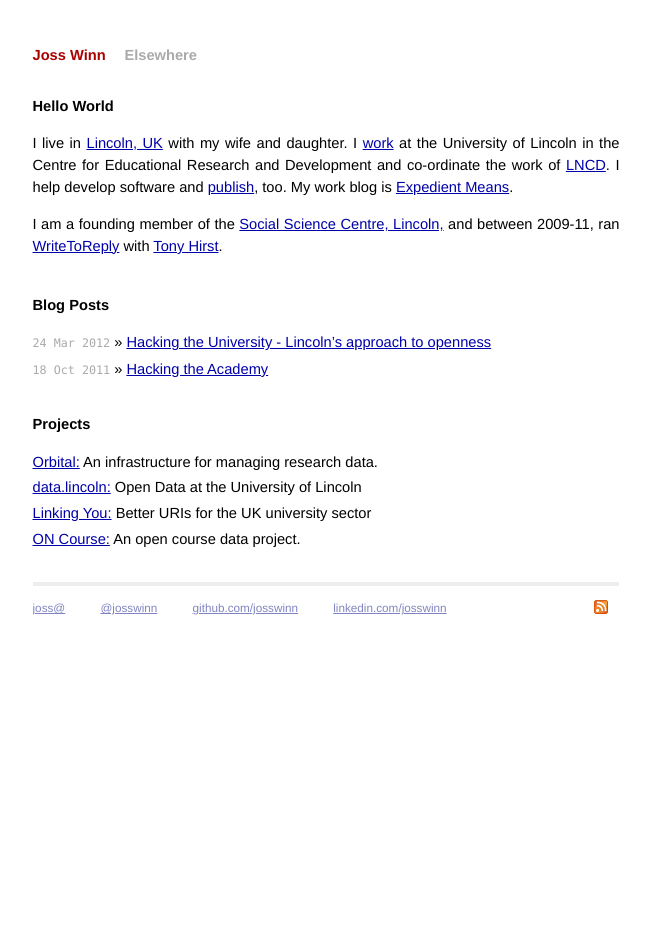
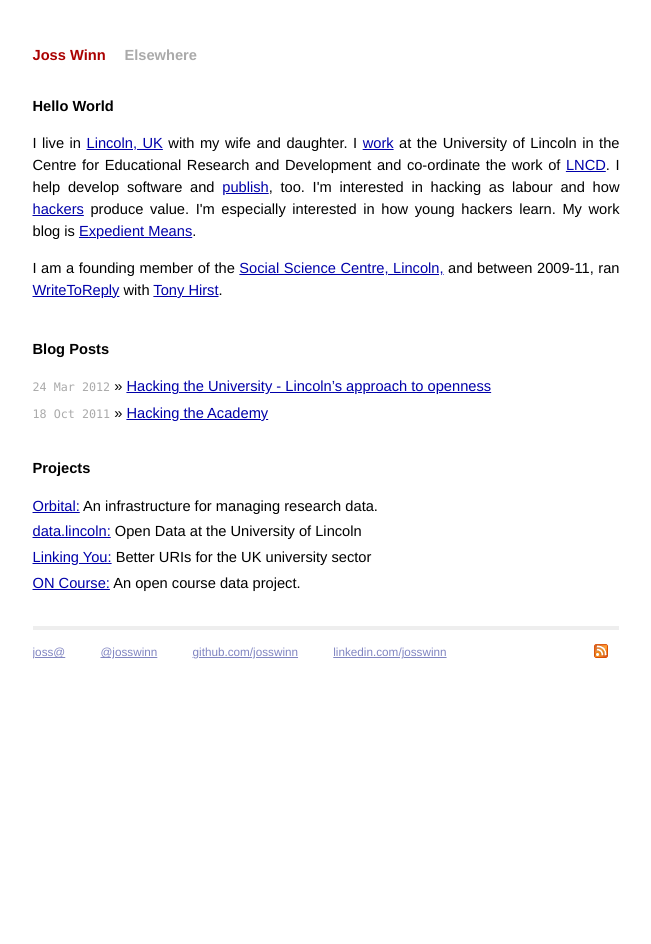
Before and after one commit to josswinn/josswinn.github.com, a Jekyll site: the page built from index.html, in a window 1280 px wide. Shown: the whole page, without its empty margins (314-965 px from the left). Built offline with Jekyll 4.4.1, drawn with Linux system fonts in a browser that asks for light colours; Markdown is read by kramdown in place of the engine named in the settings.

Commit message:
More on home…

```diff
--- a/index.html
+++ b/index.html
@@ -5,7 +5,7 @@
 
 <div id="home">
   <h1>Hello World</h1>
-  <p>I live in <a href="http://g.co/maps/kpjrz">Lincoln, UK</a> with my wife and daughter. I <a href="http://lncn.eu/joss">work</a> at the University of Lincoln in the Centre for Educational Research and Development and co-ordinate the work of <a href="http://lncd.lincoln.ac.uk">LNCD</a>. I help develop software and <a href="lncn.eu/ep/002210">publish</a>, too. My work blog is <a href="http://joss.blogs.lincoln.ac.uk">Expedient Means</a>.</p>
+  <p>I live in <a href="http://g.co/maps/kpjrz">Lincoln, UK</a> with my wife and daughter. I <a href="http://lncn.eu/joss">work</a> at the University of Lincoln in the Centre for Educational Research and Development and co-ordinate the work of <a href="http://lncd.lincoln.ac.uk">LNCD</a>. I help develop software and <a href="lncn.eu/ep/002210">publish</a>, too. I'm interested in hacking as labour and how <a href="http://catb.org/~esr/faqs/hacker-howto.html">hackers</a> produce value. I'm especially interested in how young hackers learn. My work blog is <a href="http://joss.blogs.lincoln.ac.uk">Expedient Means</a>.</p>
 <p>I am a founding member of the <a href="http://socialsciencecentre.org.uk">Social Science Centre, Lincoln,</a> and between 2009-11, ran <a href="http://writetoreply.org/actually/2009/02/05/whats-it-all-about/">WriteToReply</a> with <a href="http://en.wikipedia.org/wiki/Tony_Hirst_(blogger)">Tony Hirst</a>. </p>
   <br />
   <h1>Blog Posts</h1>
```
